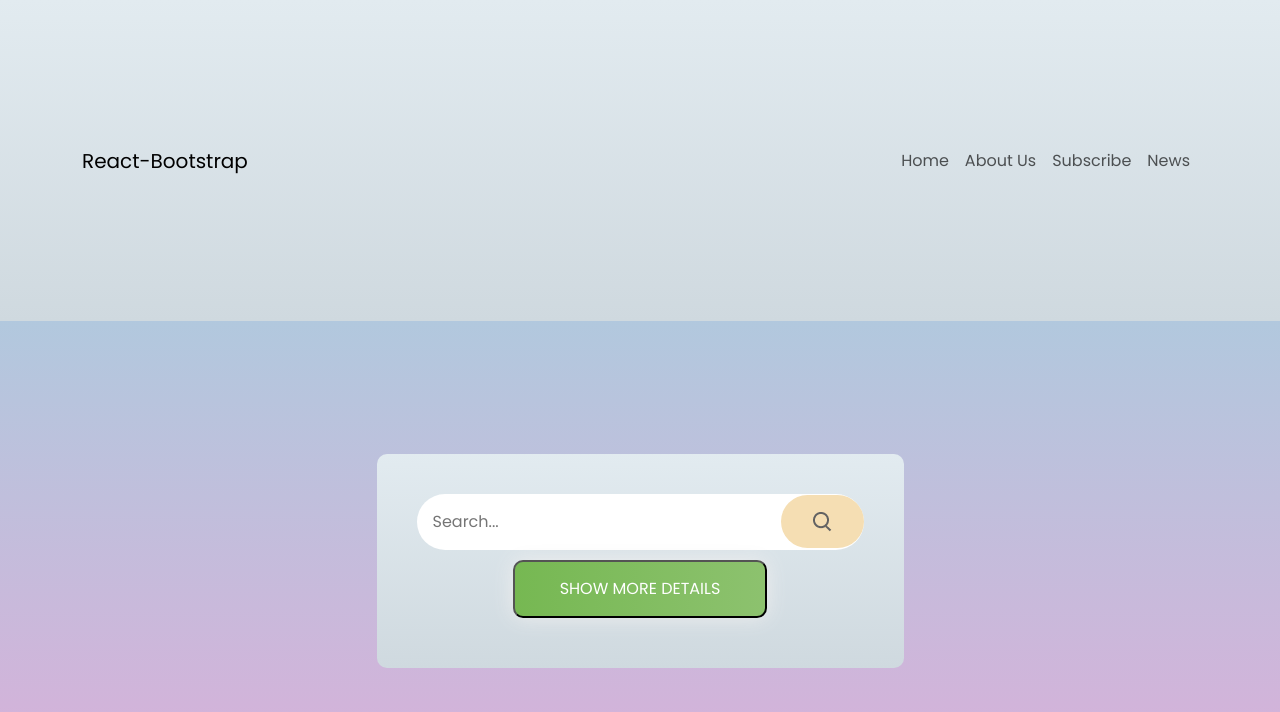
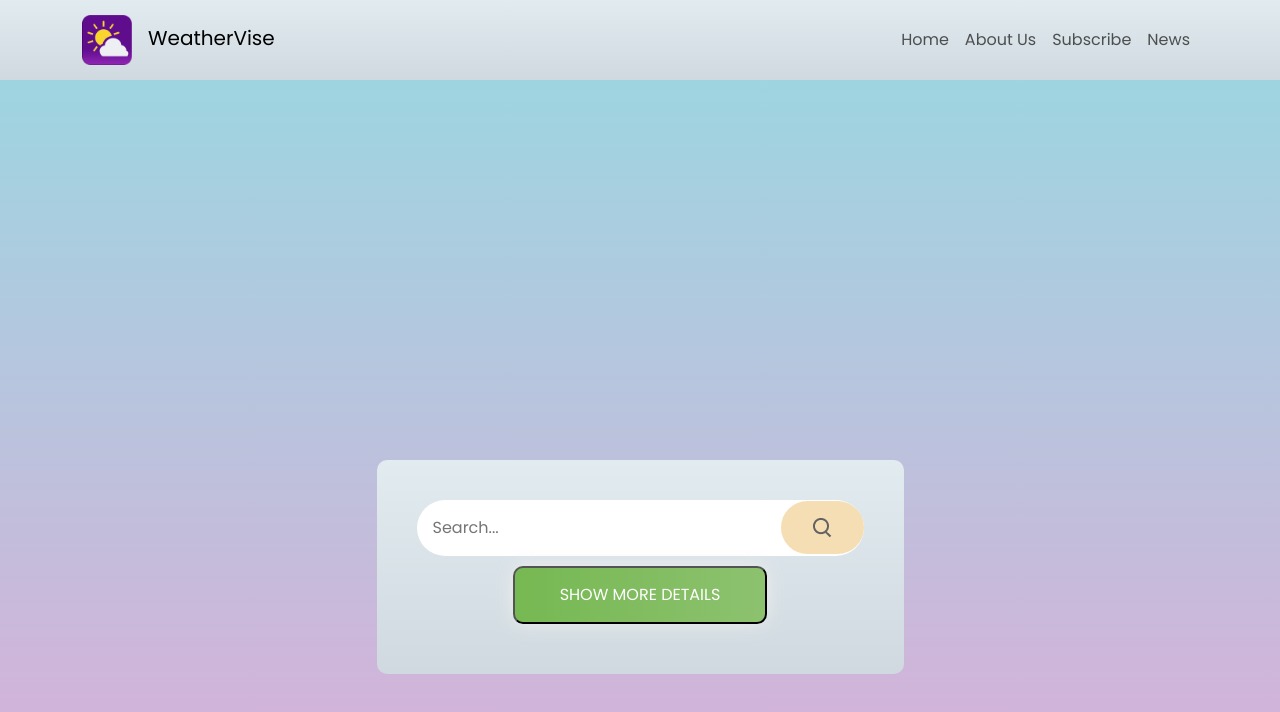
Before and after one commit to valentinarizzo21/PROGETTO_SETTIMANALE10, a React (Vite) app in the folder meteo-react/: page / in a window 1280 px wide. Shown: the top 712 px of the page. Built offline with nearby package versions, Linux system fonts and the light colour scheme; no server answers.

Commit message:
nav bar completed

```diff
--- a/meteo-react/index.html
+++ b/meteo-react/index.html
@@ -2,9 +2,9 @@
 <html lang="en">
   <head>
     <meta charset="UTF-8" />
-    <link rel="icon" type="image/svg+xml" href="/vite.svg" />
+    <link rel="icon" type="image/svg+xml" href="src/assets/logo.png" />
     <meta name="viewport" content="width=device-width, initial-scale=1.0" />
-    <title>Meteo App</title>
+    <title>WeatherVise</title>
   </head>
   <body>
     <div id="root"></div>
--- a/meteo-react/src/components/NavBar.css
+++ b/meteo-react/src/components/NavBar.css
@@ -1,3 +1,9 @@
 .NavBarWeather {
   background-image: linear-gradient(to top, #cfd9df 0%, #e2ebf0 100%);
+  height: 10vh;
 }
+
+.logoApp {
+  width: 50px;
+  margin-right: 1rem;
+}
--- a/meteo-react/src/components/NavBar.jsx
+++ b/meteo-react/src/components/NavBar.jsx
@@ -1,5 +1,6 @@
 import React from "react";
 import "./NavBar.css";
+import i_logo from "../assets/logo.png";
 import Container from "react-bootstrap/Container";
 import Nav from "react-bootstrap/Nav";
 import Navbar from "react-bootstrap/Navbar";
@@ -10,7 +11,10 @@ const NavBar = () => {
     <>
       <Navbar collapseOnSelect expand="md" className="NavBarWeather">
         <Container>
-          <Navbar.Brand href="#home">React-Bootstrap</Navbar.Brand>
+          <Navbar.Brand href="#home">
+            <img src={i_logo} alt="Logo" className="logoApp" />
+            WeatherVise
+          </Navbar.Brand>
           <Navbar.Toggle aria-controls="responsive-navbar-nav" />
           <Navbar.Collapse id="responsive-navbar-nav">
             <Nav className="ms-auto">
```
Also changed, not shown: 1 other file (tests, documents, lock files or other folders).
